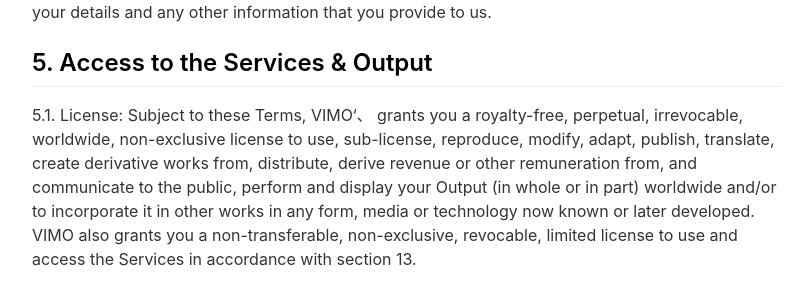
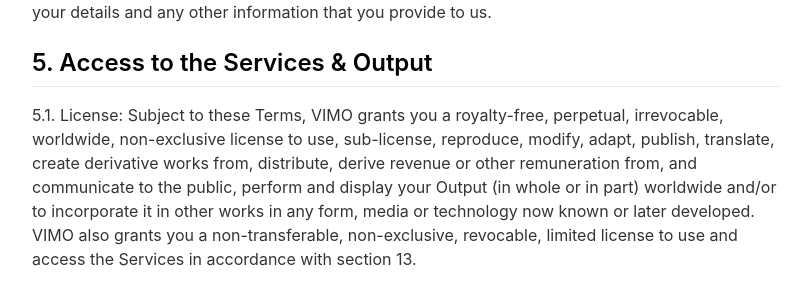
Before and after one commit to wagallc/luma-website, a Jekyll site: the page built from _pages/terms-of-use.md, in a window 1280 px wide and 900 px high, scrolled down 929 px. Shown: the part 155-445 px from the top of the window, without its empty margins (233-1045 px from the left). Built offline with Jekyll 4.4.1, drawn with Linux system fonts in a browser that asks for light colours; nearby versions of some CDN libraries; some of the changed text lies outside the part shown.

Commit message:
完成 用户协议

```diff
--- a/_pages/terms-of-use.md
+++ b/_pages/terms-of-use.md
@@ -30,7 +30,7 @@ To access or use our service, you must create an account with us. When you creat
 
 ## **5. Access to the Services & Output**
 
-5.1. License: Subject to these Terms, VIMO‘、 grants you a royalty-free, perpetual, irrevocable, worldwide, non-exclusive license to use, sub-license, reproduce, modify, adapt, publish, translate, create derivative works from, distribute, derive revenue or other remuneration from, and communicate to the public, perform and display your Output (in whole or in part) worldwide and/or to incorporate it in other works in any form, media or technology now known or later developed. VIMO also grants you a non-transferable, non-exclusive, revocable, limited license to use and access the Services in accordance with section 13.
+5.1. License: Subject to these Terms, VIMO grants you a royalty-free, perpetual, irrevocable, worldwide, non-exclusive license to use, sub-license, reproduce, modify, adapt, publish, translate, create derivative works from, distribute, derive revenue or other remuneration from, and communicate to the public, perform and display your Output (in whole or in part) worldwide and/or to incorporate it in other works in any form, media or technology now known or later developed. VIMO also grants you a non-transferable, non-exclusive, revocable, limited license to use and access the Services in accordance with section 13.
 
 5.2. Certain Restrictions: The rights granted to you in these Terms are subject to the following restrictions: (a) you shall not attempt to reverse engineer, de-compile, hack, disable, interfere with, disassemble, copy, or disrupt the integrity or the performance of the Services, any third-party use of the Services, or any third-party data contained therein (except to the extent such restrictions are prohibited by applicable law); and (b) you shall not access the Services in order to build a competitive product or service or copy any ideas, features, functions, or graphics of the Services. Unless otherwise indicated, any future release, update, or other addition to functionality of the Services shall be subject to these Terms.
 
```
Also changed, not shown: other parts of _pages/terms-of-use.md (+1 -1 lines).
